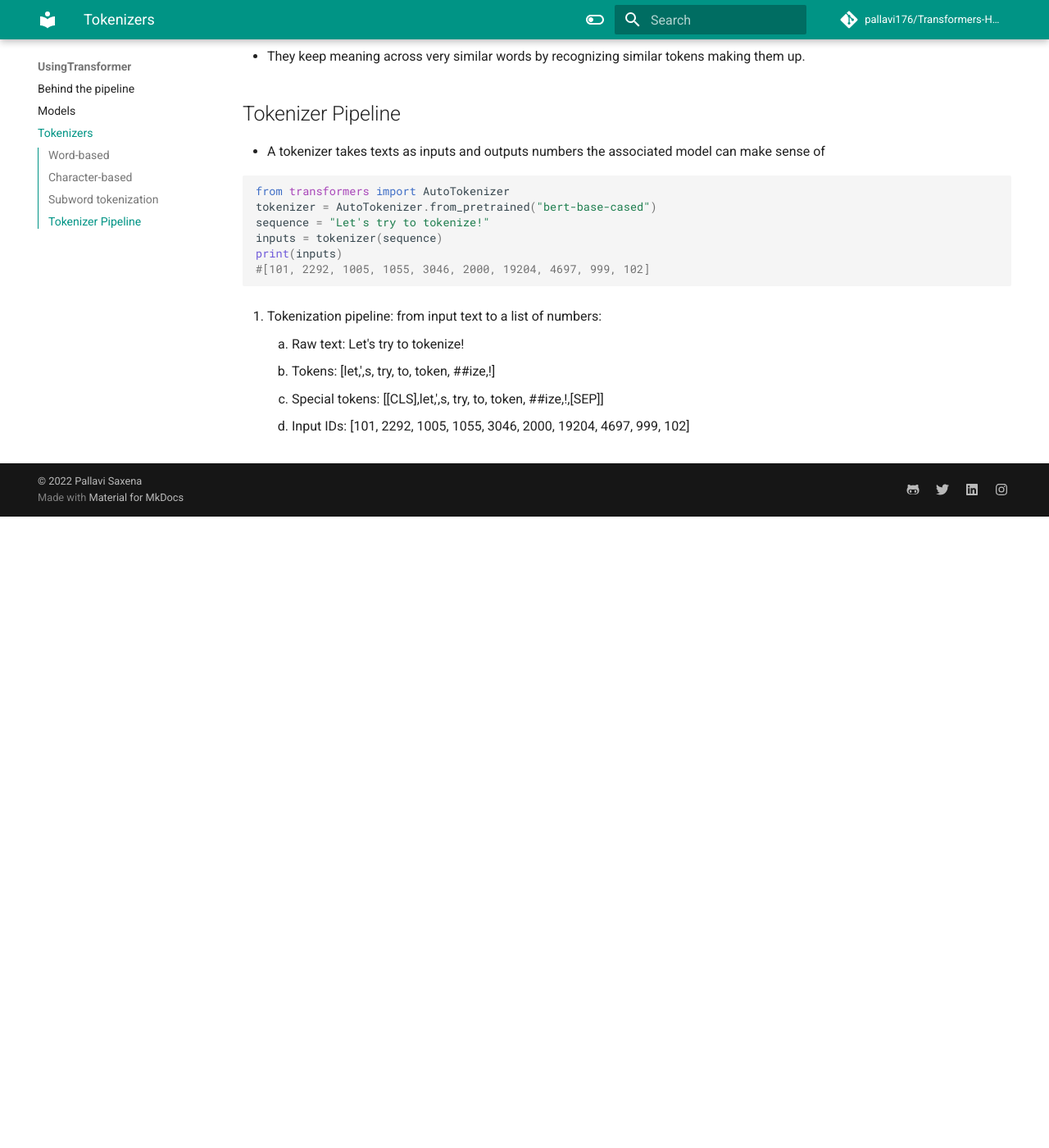
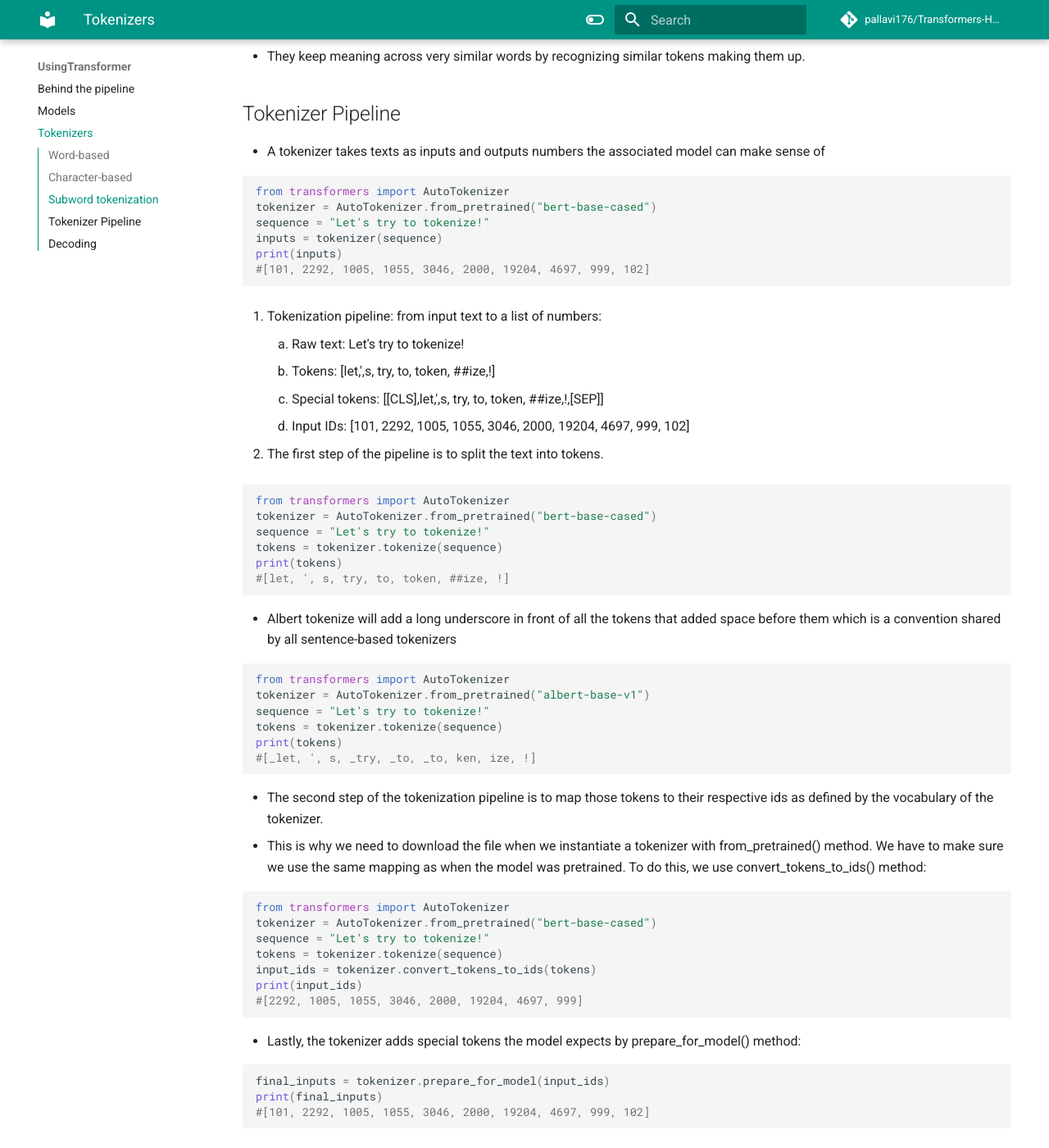
Before and after one commit to pallavi176/Transformers-HuggingFace-with-docs, an MkDocs documentation site: the page built from docs/2_3Tokenizers.md, in a window 1280 px wide and 1400 px high, scrolled down 1910 px. Shown: the whole window at 82% size. Built offline with MkDocs 1.6.1 and Material for MkDocs 9.7.7, drawn with Linux system fonts in a browser that asks for light colours; comment, search, counter and statistics services are not loaded; before the commit the page ends 2540 px from its top, so only the background shows below that; some of the changed text lies outside the part shown.

Commit message:
tokenizers doc updated

````diff
--- a/docs/2_3Tokenizers.md
+++ b/docs/2_3Tokenizers.md
@@ -70,3 +70,84 @@
     2. Tokens: [let,',s, try, to, token, ##ize,!]
     3. Special tokens: [[CLS],let,',s, try, to, token, ##ize,!,[SEP]]
     4. Input IDs: [101, 2292, 1005, 1055, 3046, 2000, 19204, 4697, 999, 102]
+
+- The first step of the pipeline is to split the text into tokens.
+
+``` py
+from transformers import AutoTokenizer
+tokenizer = AutoTokenizer.from_pretrained("bert-base-cased")
+sequence = "Let's try to tokenize!"
+tokens = tokenizer.tokenize(sequence)
+print(tokens)
+#[let, ', s, try, to, token, ##ize, !]
+```
+
+- Albert tokenize will add a long underscore in front of all the tokens that added space before them which is a convention shared by all sentence-based tokenizers
+
+``` py
+from transformers import AutoTokenizer
+tokenizer = AutoTokenizer.from_pretrained("albert-base-v1")
+sequence = "Let's try to tokenize!"
+tokens = tokenizer.tokenize(sequence)
+print(tokens)
+#[_let, ', s, _try, _to, _to, ken, ize, !]
+```
+
+- The second step of the tokenization pipeline is to map those tokens to their respective ids as defined by the vocabulary of the tokenizer.
+- This is why we need to download the file when we instantiate a tokenizer with from_pretrained() method. We have to make sure we use the same mapping as when the model was pretrained. To do this, we use convert_tokens_to_ids() method:
+
+``` py
+from transformers import AutoTokenizer
+tokenizer = AutoTokenizer.from_pretrained("bert-base-cased")
+sequence = "Let's try to tokenize!"
+tokens = tokenizer.tokenize(sequence)
+input_ids = tokenizer.convert_tokens_to_ids(tokens)
+print(input_ids)
+#[2292, 1005, 1055, 3046, 2000, 19204, 4697, 999]
+```
+
+- Lastly, the tokenizer adds special tokens the model expects by prepare_for_model() method:
+
+``` py
+final_inputs = tokenizer.prepare_for_model(input_ids)
+print(final_inputs)
+#[101, 2292, 1005, 1055, 3046, 2000, 19204, 4697, 999, 102]
+```
+
+## Decoding
+- The decode method allows us to check how the final output of the tokenizer translates back into text.
+
+``` py
+from transformers import AutoTokenizer
+tokenizer = AutoTokenizer.from_pretrained("bert-base-cased")
+sequence = "Let's try to tokenize!"
+inputs = tokenizer(sequence)
+decoded_string = tokenizer.decode(inputs["input_ids"])
+print(decoded_string)
+# "[CLS] let's try to tokenize! [SEP]"
+```
+
+- Roberta tokenizers uses special tokens as : <s> & </s>
+
+``` py
+from transformers import AutoTokenizer
+tokenizer = AutoTokenizer.from_pretrained("roberta")
+sequence = "Let's try to tokenize!"
+inputs = tokenizer(sequence)
+decoded_string = tokenizer.decode(inputs["input_ids"])
+print(decoded_string)
+# "<s> let's try to tokenize! </s>"
+```
+
+- Hence, a tokenizer takes texts as inputs and outputs numbers the associated model can make sense of.
+
+``` py
+from transformers import AutoTokenizer
+tokenizer = AutoTokenizer.from_pretrained("bert-base-cased")
+sequence = "Let's try to tokenize!"
+inputs = tokenizer(sequence)
+print(inputs)
+# {'input_ids': [101, 2292, 1005, 1055, 3046, 2000, 19204, 4697, 999, 102],
+# 'token_type_ids': [0, 0, 0, 0, 0, 0, 0, 0, 0],
+# 'attention_mask': [1, 1, 1, 1, 1, 1, 1, 1, 1]}
+```
````
